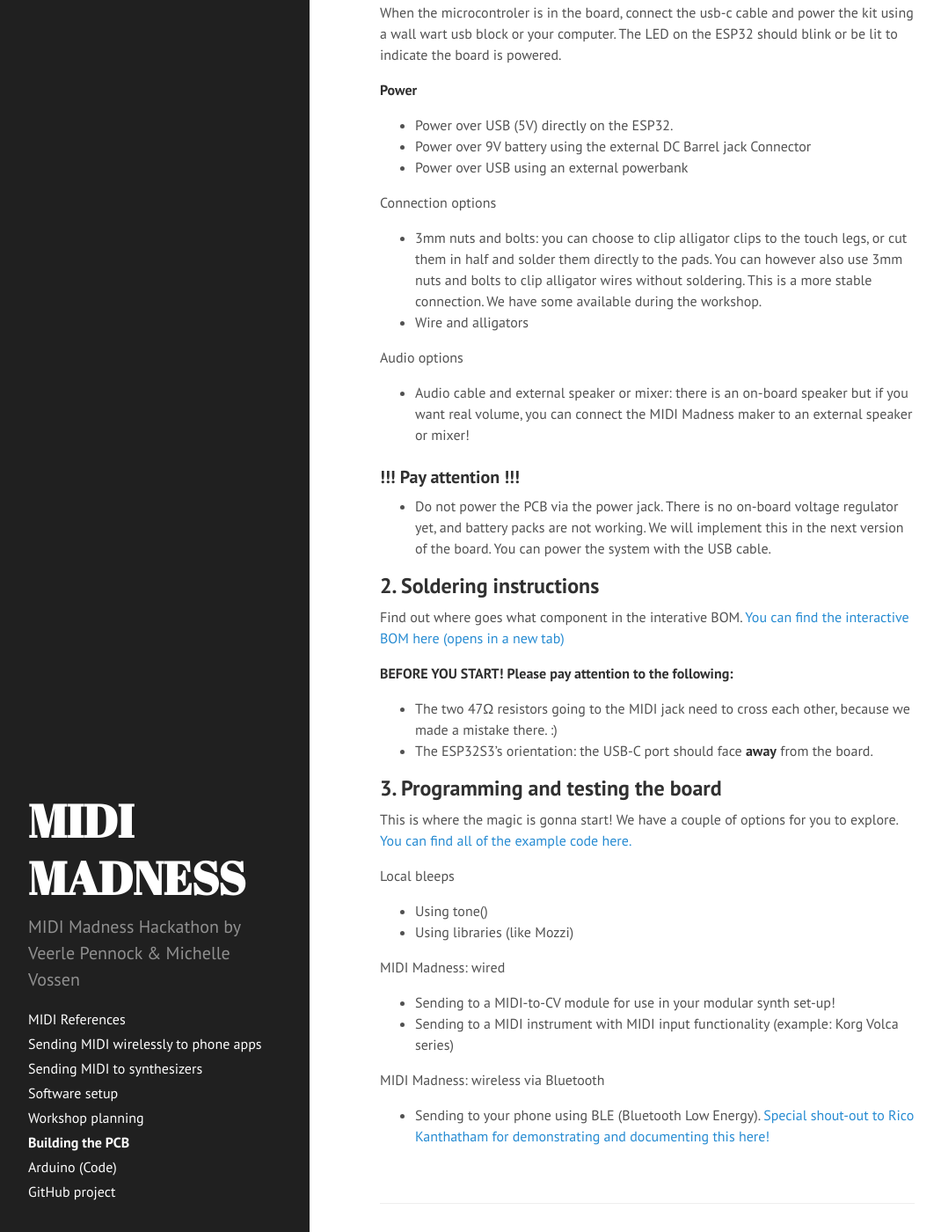
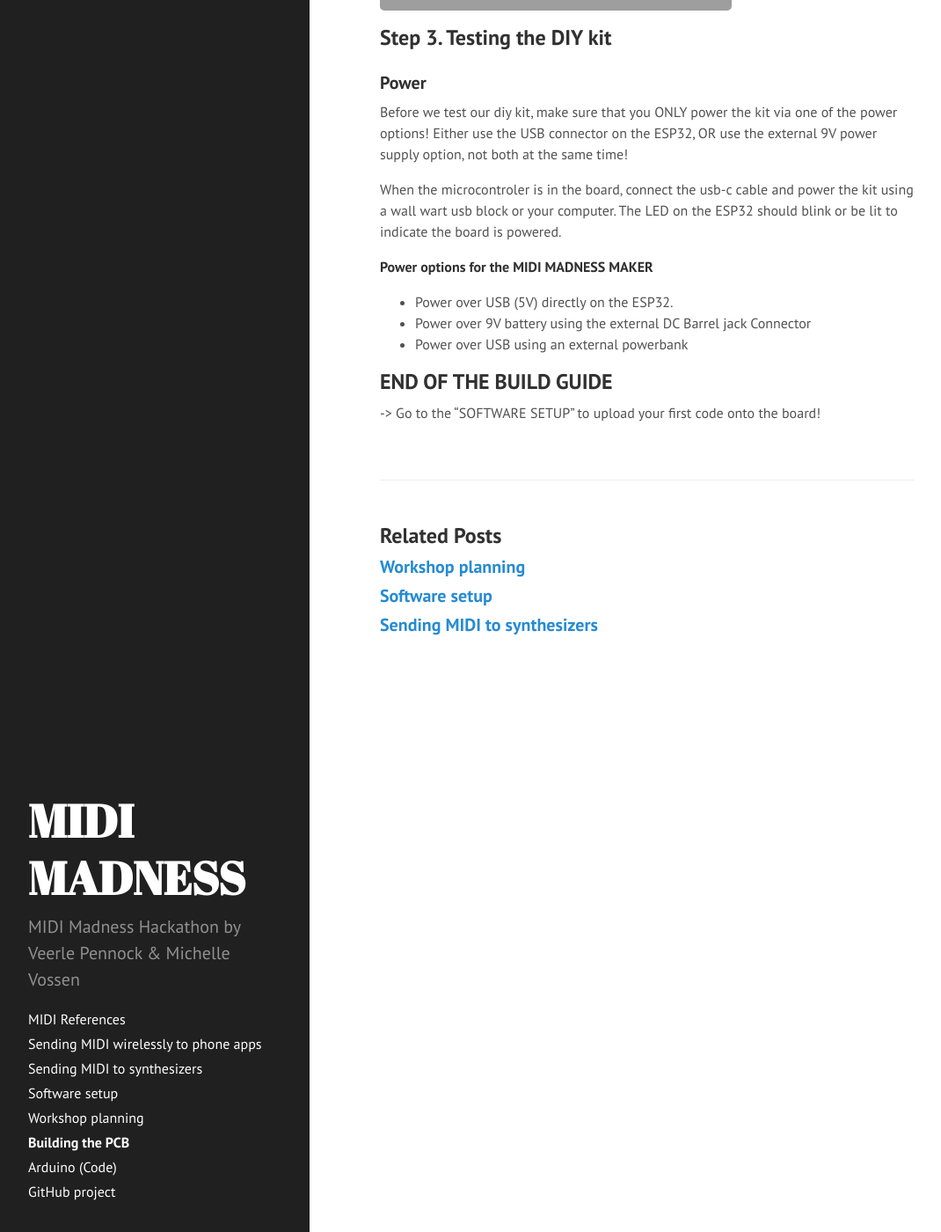
Before and after one commit to v0ss3n/midimadness, a Jekyll site: the page built from _posts/2024-12-13-building-the-pcb.md, in a window 1280 px wide and 1400 px high, scrolled down 3646 px. Shown: the whole window at 88% size, without its empty margins (0-1070 px from the left). Built offline with Jekyll 4.4.1, drawn with Linux system fonts in a browser that asks for light colours; some of the changed text lies outside the part shown; grey boxes are pictures that could not be loaded.

Commit message:
Update 2024-12-13-building-the-pcb.md

```diff
--- a/_posts/2024-12-13-building-the-pcb.md
+++ b/_posts/2024-12-13-building-the-pcb.md
@@ -76,7 +79,11 @@
 ![]({{ site.baseurl }}/assets/images/midi-regulator.jpg)
 
 ### **SPEAKER & BLUETOOTH ANTENNA**
-You have the option to add the Bluetooth Antenna now or add them later.
+
+Solder the speaker to the pads on the PCB, the black wire is connected to the swquare pad, the red wire to the circular pad. You can stick the speaker to the front side or the pack side of the Midi Madness Maker. The Bluetooth antenna can be added later when using Bluetooth functions. The ESP32 Bluetooth is already onboard but the antenna amplifies the signal so you can have more distance between source and reciever.
+
+### **ESP32**
+The ESP32S3's orientation is important: the USB-C port should face **away** from the pcb board.
 
 ### **DONE!**
 
@@ -92,42 +99,12 @@
 
 When the microcontroler is in the board, connect the usb-c cable and power the kit using a wall wart usb block or your computer. The LED on the ESP32 should blink or be lit to indicate the board is powered.
 
-**Power**
+**Power options for the MIDI MADNESS MAKER**
 - Power over USB (5V) directly on the ESP32.
 - Power over 9V battery using the external DC Barrel jack Connector
 - Power over USB using an external powerbank
 
 
+## END OF THE BUILD GUIDE
 
-Connection options
-- 3mm nuts and bolts: you can choose to clip alligator clips to the touch legs, or cut them in half and solder them directly to the pads. You can however also use 3mm nuts and bolts to clip alligator wires without soldering. This is a more stable connection. We have some available during the workshop.
-- Wire and alligators
-
-Audio options
-- Audio cable and external speaker or mixer: there is an on-board speaker but if you want real volume, you can connect the MIDI Madness maker to an external speaker or mixer!
-
-
-### !!! Pay attention !!!
-- Do not power the PCB via the power jack. There is no on-board voltage regulator yet, and battery packs are not working. We will implement this in the next version of the board. You can power the system with the USB cable.
-
-## 2. Soldering instructions
-Find out where goes what component in the interative BOM. [You can find the interactive BOM here (opens in a new tab)](../../../midimadness/midimadnessmaker-ibom.html){:target="_blank"}
-
-**BEFORE YOU START! Please pay attention to the following:**
-- The two 47Ω resistors going to the MIDI jack need to cross each other, because we made a mistake there. :)
-<!-- - Be mindful of the orientation of the diodes (LED and power diode) and the speaker. The square pad means that it's ground, so make sure to connect the short leg (-) of the LED there. The stripe of the power diode matches with the stripe on the PCB silkscreen.  -->
-- The ESP32S3's orientation: the USB-C port should face **away** from the board.
-
-## 3. Programming and testing the board
-This is where the magic is gonna start! We have a couple of options for you to explore. [You can find all of the example code here.](https://github.com/v0ss3n/midimadness/tree/main/Arduino%20(code))
-
-Local bleeps
-- Using tone()
-- Using libraries (like Mozzi)
-
-MIDI Madness: wired
-- Sending to a MIDI-to-CV module for use in your modular synth set-up!
-- Sending to a MIDI instrument with MIDI input functionality (example: Korg Volca series)
-
-MIDI Madness: wireless via Bluetooth
-- Sending to your phone using BLE (Bluetooth Low Energy). [Special shout-out to Rico Kanthatham for demonstrating and documenting this here!](https://caramel-adjustment-1d3.notion.site/Fabricademy-Electronic-Music-Xiao-ESP32C3-BLE-MIDI-Controller-1389bb27ac9880fbaa47e46e3878080e)
+-> Go to the "SOFTWARE SETUP" to upload your first code onto the board!
```
Also changed, not shown: other parts of _posts/2024-12-13-building-the-pcb.md (+6 -3 lines).
